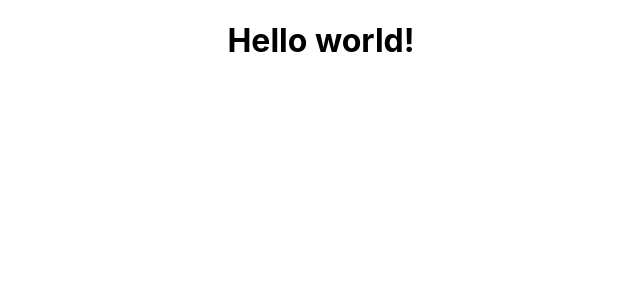
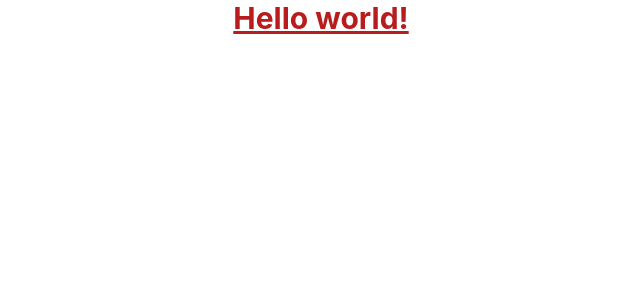
Before and after one commit to argun8394/Secil_Store_Task, a React (Create React App) app: page / in a window 1280 px wide. Shown: the top 300 px of the page, without its empty margins (319-959 px from the left). Built offline with nearby package versions, Linux system fonts and the light colour scheme.

Commit message:
import_[tailwind_and_axios]

```diff
--- /dev/null
+++ b/tailwind.config.js
@@ -0,0 +1,10 @@
+/** @type {import('tailwindcss').Config} */
+module.exports = {
+  content: [
+    "./src/**/*.{js,jsx,ts,tsx}",
+  ],
+  theme: {
+    extend: {},
+  },
+  plugins: [],
+}
```
Also changed, not shown: package.json (+7 -0 lines), src/index.css (+7 -3 lines), 1 other file (tests, documents, lock files or other folders).
